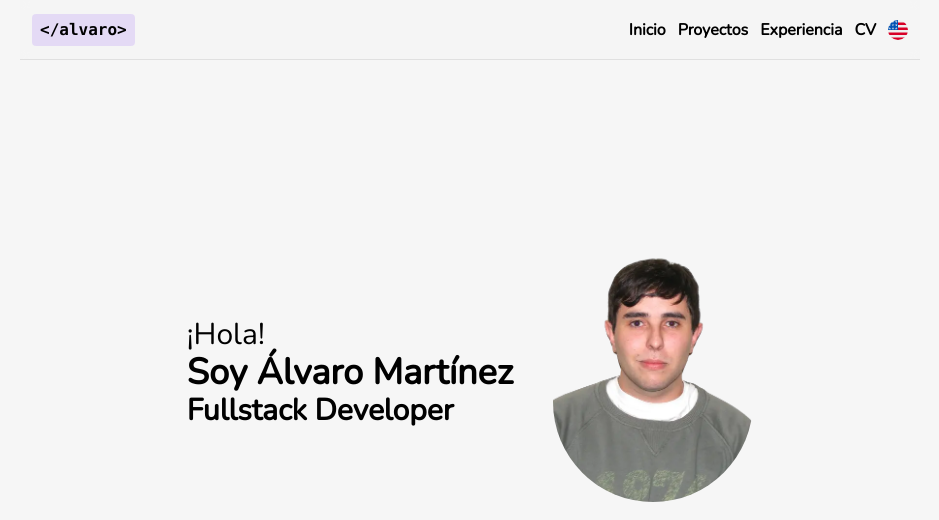
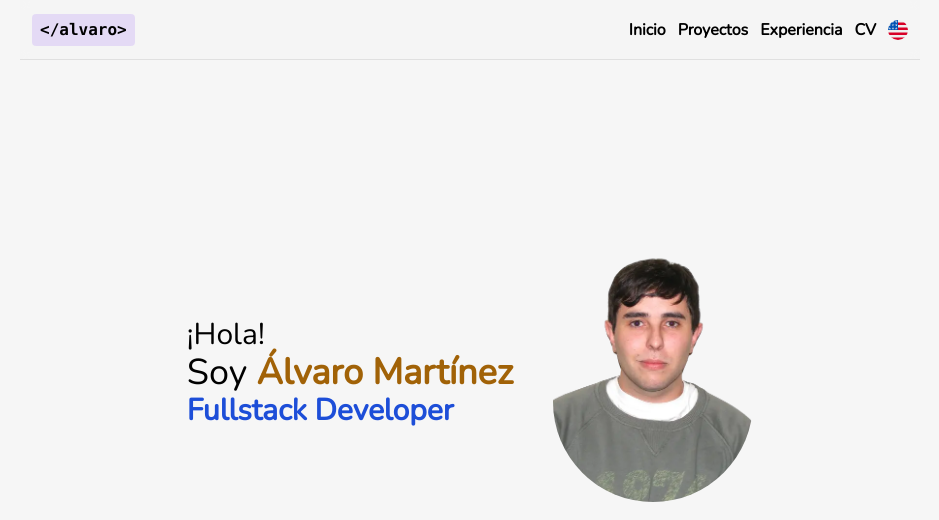
Before and after one commit to aIv4ro/portfolio, an Astro site: page / in a window 1280 px wide. Shown: the top 520 px of the page, without its empty margins (170-1109 px from the left). Built offline with nearby package versions, Linux system fonts and the light colour scheme; Astro itself is replaced by a stand-in of ours.

Commit message:
Update home page with localized name and styling changes

```diff
--- a/src/components/Home.astro
+++ b/src/components/Home.astro
@@ -18,8 +18,8 @@ const t = useTranslation(currentLocale)
     <div class='flex gap-10 items-center justify-center flex-col sm:flex-row'>
       <div class='max-w-[40ch]'>
         <p class='text-3xl'>{t('home.hi')}</p>
-        <p class='text-4xl font-bold'>{t('home.im')}</p>
-        <p class='text-3xl font-semibold'>{t('home.stack')}</p>
+        <p class='text-4xl'>{t('home.im')} <span class='font-bold text-yellow-700 dark:text-yellow-500'>{t('home.name')}</span></p>
+        <p class='text-3xl font-semibold text-blue-700 dark:text-blue-500'>{t('home.stack')}</p>
       </div>
       <picture class='flex flex-col gap-3'>
         <img
--- a/src/i18n/translations/en.ts
+++ b/src/i18n/translations/en.ts
@@ -9,7 +9,8 @@ export const en = {
   'nav.experience': 'Experience',
   'nav.cv': 'CV',
   'home.hi': 'Hi!',
-  'home.im': 'I\'m Álvaro Martínez',
+  'home.im': 'I\'m',
+  'home.name': 'Álvaro Martínez',
   'home.stack': 'Fullstack Developer',
   'projects.title': 'Projects',
   'projects.chess': 'Chess',
--- a/src/i18n/translations/es.ts
+++ b/src/i18n/translations/es.ts
@@ -9,7 +9,8 @@ export const es = {
   'nav.experience': 'Experiencia',
   'nav.cv': 'CV',
   'home.hi': '¡Hola!',
-  'home.im': 'Soy Álvaro Martínez',
+  'home.im': 'Soy',
+  'home.name': 'Álvaro Martínez',
   'home.stack': 'Fullstack Developer',
   'projects.title': 'Proyectos',
   'projects.chess': 'Ajedrez',
```
